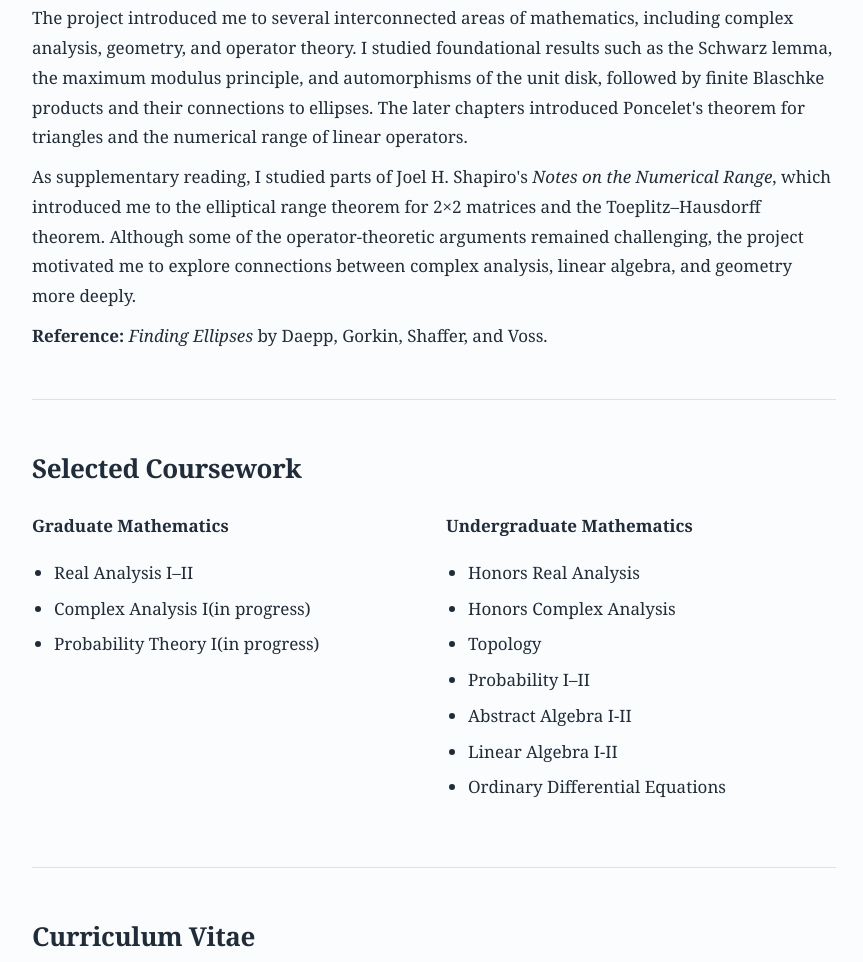
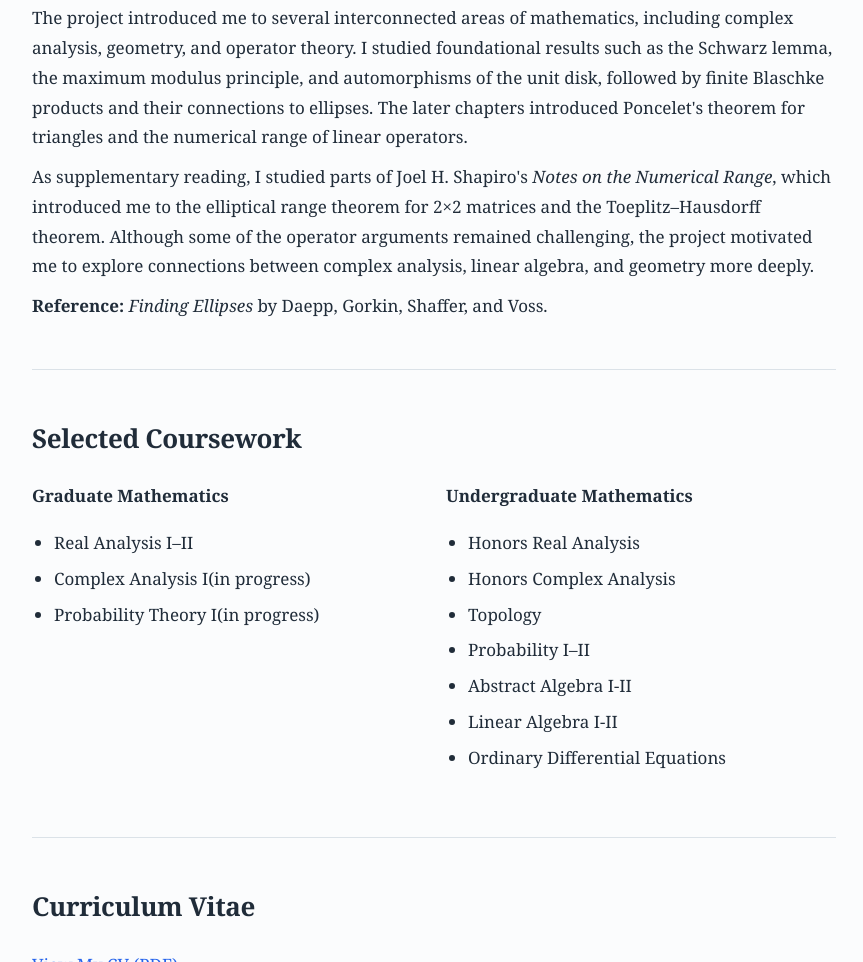
Before and after one commit to yuzew527/yuzew527.github.io, a plain HTML site: page index.html in a window 1280 px wide. Shown: the part 1326-2288 px from the top of the page, without its empty margins (206-1069 px from the left). Drawn offline with Linux system fonts and the light colour scheme.

Commit message:
Update index.html

```diff
--- a/index.html
+++ b/index.html
@@ -402,7 +402,7 @@
         Shapiro's <em>Notes on the Numerical Range</em>, which
         introduced me to the elliptical range theorem for
         2×2 matrices and the Toeplitz–Hausdorff theorem.
-        Although some of the operator-theoretic arguments
+        Although some of the operator arguments
         remained challenging, the project motivated me to
         explore connections between complex analysis,
         linear algebra, and geometry more deeply.
```
